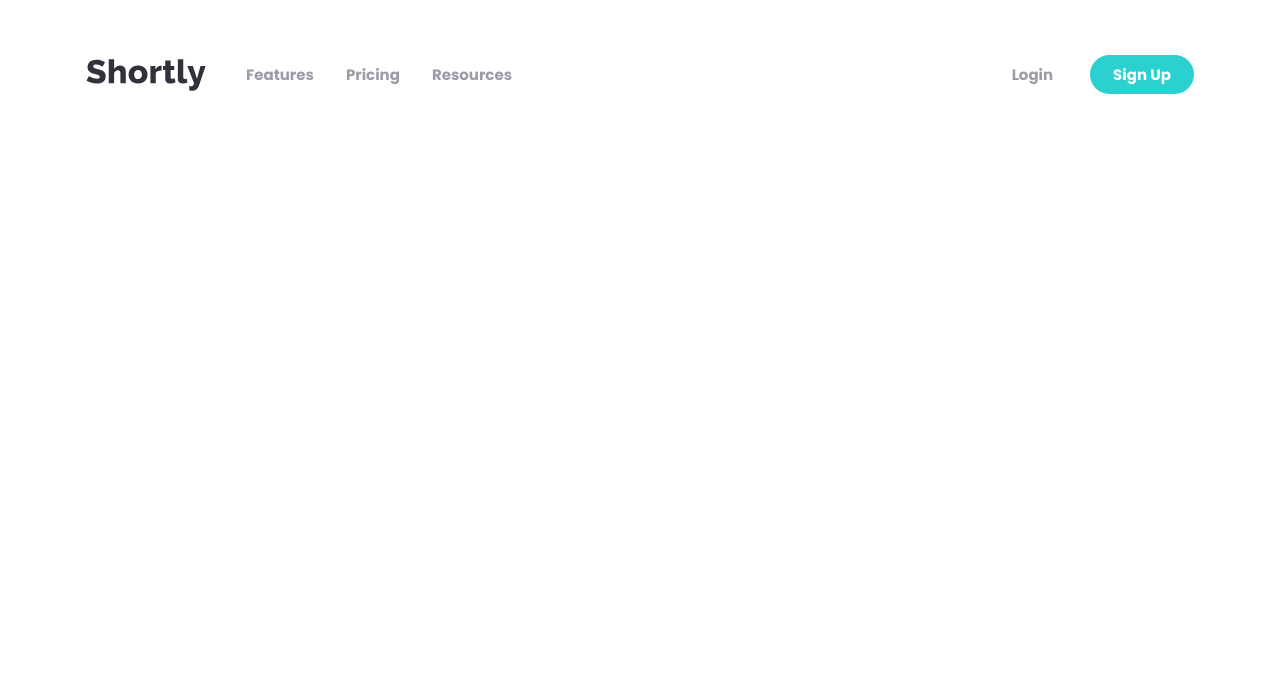
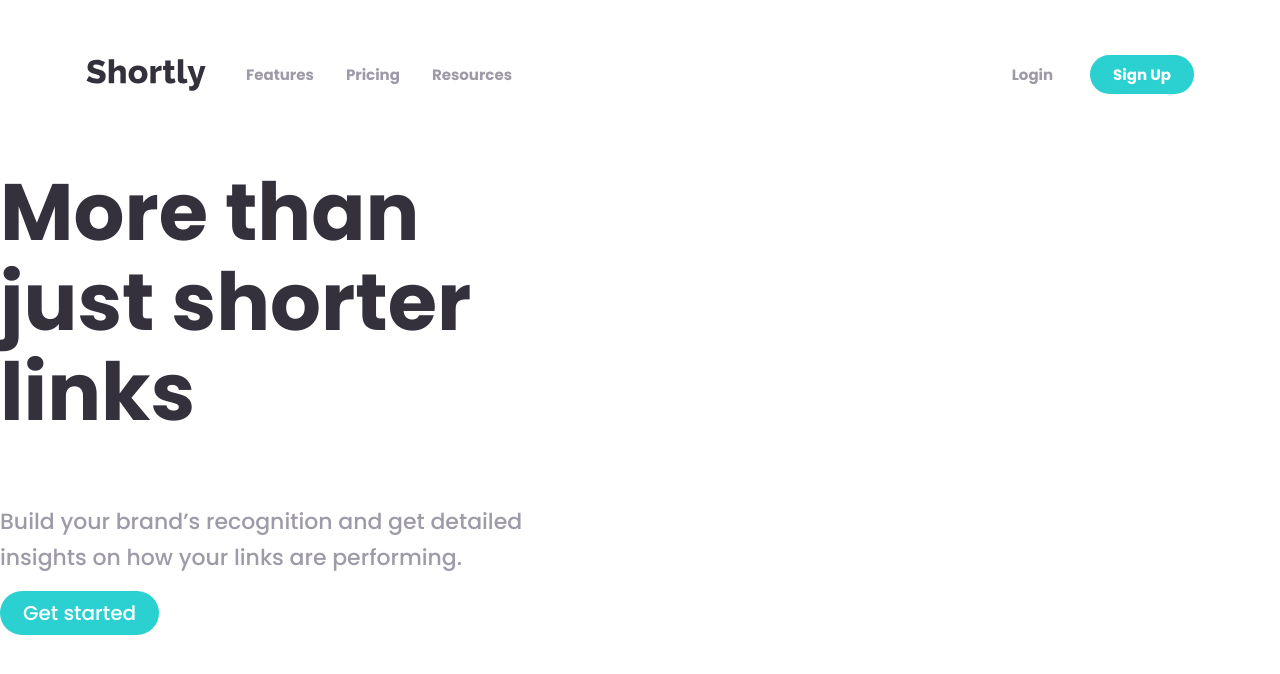
Before and after one commit to jakegodsall/url-shortening-frontend, a website: page index.html in a window 1280 px wide. Drawn offline with Linux system fonts and the light colour scheme.

Commit message:
added hero layout component and button component

```diff
--- a/index.html
+++ b/index.html
@@ -23,5 +23,15 @@
                 <a href="#/" class="header__signup-button">Sign Up</a>
             </div>
         </header>
+        <section class="hero">
+            <div class="hero__text-content">
+                <h1 class="hero__title">More than just shorter links</h1>
+                <p class="hero__description">
+                    Build your brand’s recognition and get detailed insights on how your links are
+                    performing.
+                </p>
+                <a href="#/" class="button">Get started</a>
+            </div>
+        </section>
     </body>
 </html>
--- /dev/null
+++ b/scss/components/_button.scss
@@ -0,0 +1,16 @@
+@use '../abstracts' as a;
+
+.button {
+    font-size: 2rem;
+    color: #fff;
+
+    background-color: a.$color-cyan;
+    padding: 0.8rem 2.3rem;
+    border-radius: 2.8rem;
+
+    transition: filter 0.2s ease-out;
+
+    &:hover {
+        filter: opacity(0.6);
+    }
+}
--- a/scss/components/_index.scss
+++ b/scss/components/_index.scss
@@ -0,0 +1 @@
+@forward 'button';
--- /dev/null
+++ b/scss/layout/_hero.scss
@@ -0,0 +1,19 @@
+@use '../abstracts' as a;
+
+.hero {
+    &__text-content {
+        max-width: 56rem;
+    }
+
+    &__title {
+        color: a.$color-font-primary;
+        font-size: 8rem;
+        line-height: 9rem;
+    }
+
+    &__description {
+        color: a.$color-font-secondary;
+        font-size: 2.2rem;
+        line-height: 3.6rem;
+    }
+}
--- a/scss/layout/_index.scss
+++ b/scss/layout/_index.scss
@@ -1 +1,2 @@
 @forward 'header';
+@forward 'hero';
```
Also changed, not shown: css/main.css, 1 other file.
